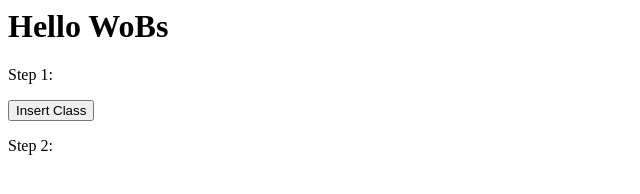
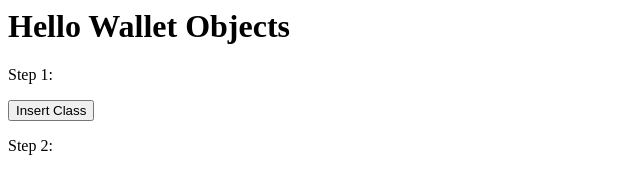
Before and after one commit to tgmehar/walletobjects-quickstart-java, a plain HTML site: page war/index.html in a window 1280 px wide. Shown: the whole page, without its empty margins (0-640 px from the left). Drawn offline with nearby package versions, Linux system fonts and the light colour scheme; no server answers.

Commit message:
minor change to index

```diff
--- a/war/index.html
+++ b/war/index.html
@@ -15,9 +15,9 @@
   </head>
 
   <body>
-    <h1>Hello WoBs</h1>
-	<p>Step 1:</p>
-	<button id="insert">Insert Class</button>
-	<p>Step 2:</p>
+    <h1>Hello Wallet Objects</h1>
+  <p>Step 1:</p>
+  <button id="insert">Insert Class</button>
+  <p>Step 2:</p>
   </body>
 </html>
```
